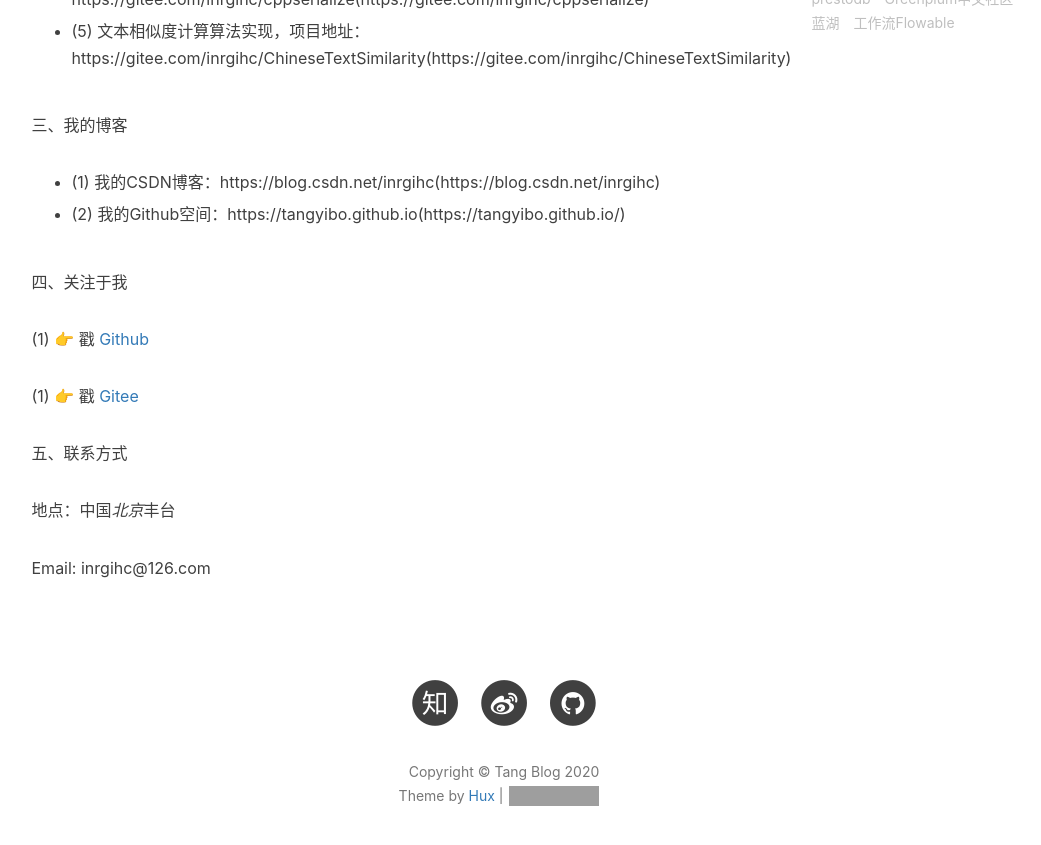
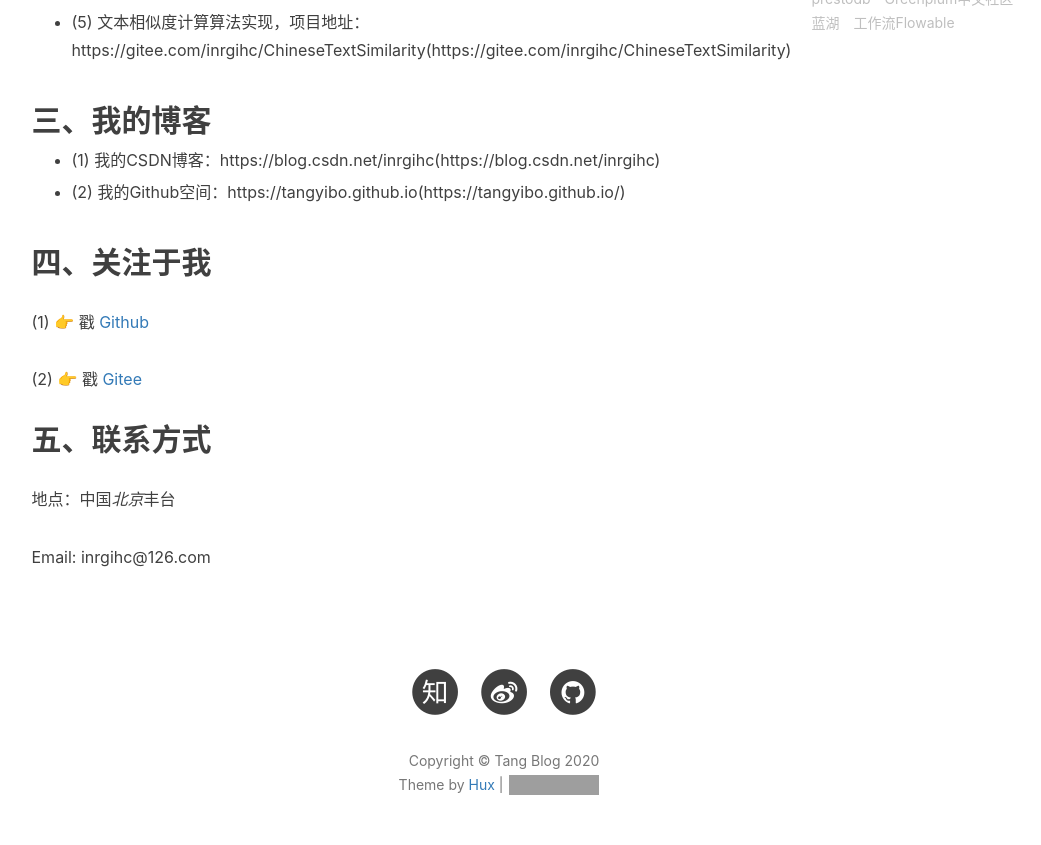
Before and after one commit to tangyibo/tangyibo.github.io, a Jekyll site: the page built from about.html, in a window 1280 px wide and 900 px high, scrolled down 1051 px. Shown: the top 845 px of the window, without its empty margins (136-1177 px from the left). Built offline with Jekyll 4.4.1, drawn with Linux system fonts in a browser that asks for light colours; nearby versions of some CDN libraries; comment, search, counter and statistics services are not loaded; grey boxes are pictures that could not be loaded.

Commit message:
Update zh.md

```diff
--- a/_includes/about/zh.md
+++ b/_includes/about/zh.md
@@ -1,13 +1,13 @@
 > 写写代码，做做设计，
 > 离开世界之前，一切都是过程。
 
-一、自我介绍
+## 一、自我介绍
 
 Hey，我是Tang.当前就职于锐捷网络
 
 职业是C++/Java软件工程师，工作中还做过些PHP、Python等的开发。
 
-二、开源软件项目：
+## 二、开源软件项目：
 
 - (1) 异构数据迁移工具DBSwitch，项目地址：https://gitee.com/inrgihc/dbswitch(https://gitee.com/inrgihc/dbswitch)
 
@@ -19,19 +19,19 @@ Hey，我是Tang.当前就职于锐捷网络
 
 - (5) 文本相似度计算算法实现，项目地址：https://gitee.com/inrgihc/ChineseTextSimilarity(https://gitee.com/inrgihc/ChineseTextSimilarity)
 
-三、我的博客
+## 三、我的博客
 
 - (1) 我的CSDN博客：https://blog.csdn.net/inrgihc(https://blog.csdn.net/inrgihc)
 
 - (2) 我的Github空间：https://tangyibo.github.io(https://tangyibo.github.io/)
 
-四、关注于我
+## 四、关注于我
 
 (1) 👉 戳 [Github](http://github.com/tangyibo)
 
-(1) 👉 戳 [Gitee](https://gitee.com/inrgihc)
+(2) 👉 戳 [Gitee](https://gitee.com/inrgihc)
 
-五、联系方式
+## 五、联系方式
 
 地点：中国*北京*丰台
 
```
